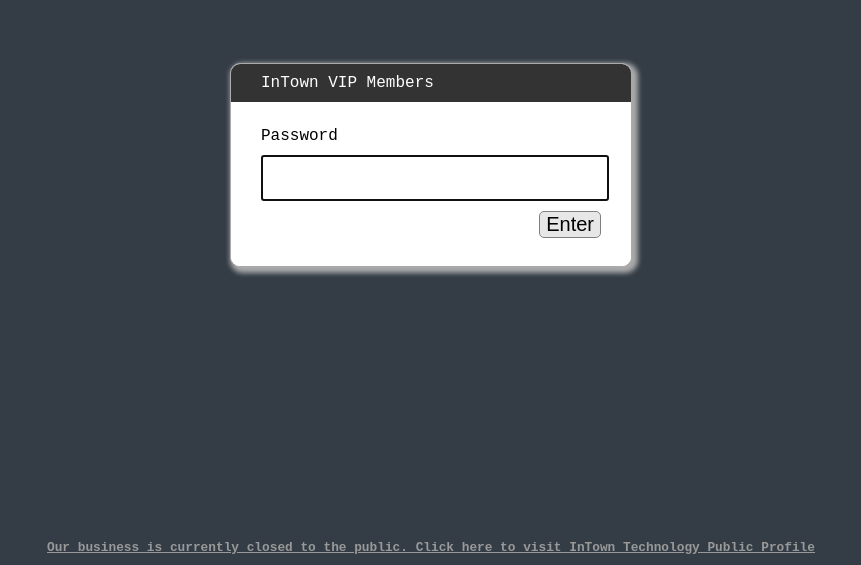
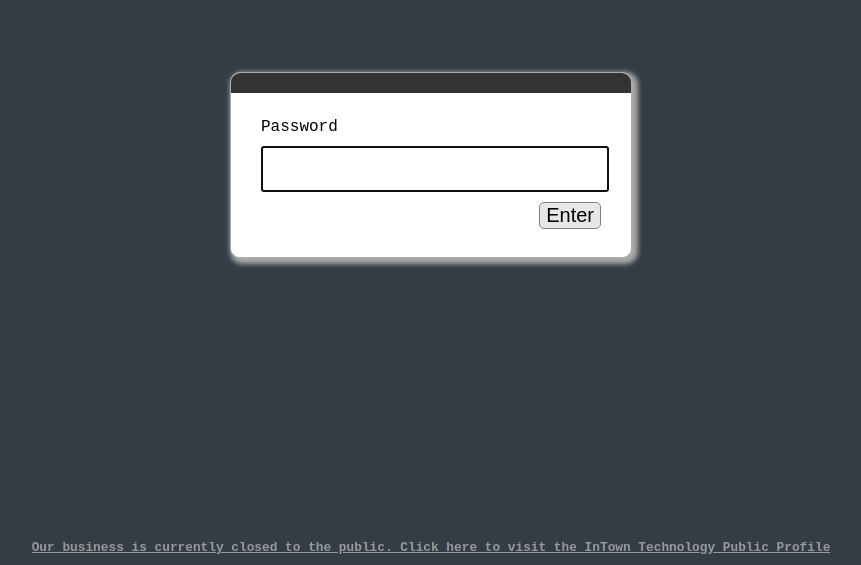
Before and after one commit to sheldoncoder/sheldoncoder.github.io, a plain HTML site: page index.html in a window 1280 px wide. Shown: the part 235-800 px from the top of the page, without its empty margins (209-1070 px from the left). Drawn offline with Linux system fonts and the light colour scheme.

Commit message:
Update index.html

```diff
--- a/index.html
+++ b/index.html
@@ -122,7 +122,7 @@
     <div id="dialogWrap">
         <div id="dialogWrapCell">
             <div id="mainDialog">
-                <div id="dialogText">InTown VIP Members</div>
+                <div id="dialogText"></div>
                 <div id="passArea">
                     <p id="passwordPrompt">Password</p>
                     <input id="pass" type="password" name="pass" autofocus>
@@ -151,7 +151,7 @@
         </div>
     </div>
     <div id="attribution">
-    <a href="https://www.linkedin.com/company/intowntechnology/">Our business is currently closed to the public. Click here to visit InTown Technology Public Profile</a>
+    <a href="https://www.linkedin.com/company/intowntechnology/">Our business is currently closed to the public. Click here to visit the InTown Technology Public Profile</a>
     </div>
     <script>
     (function() {
```
